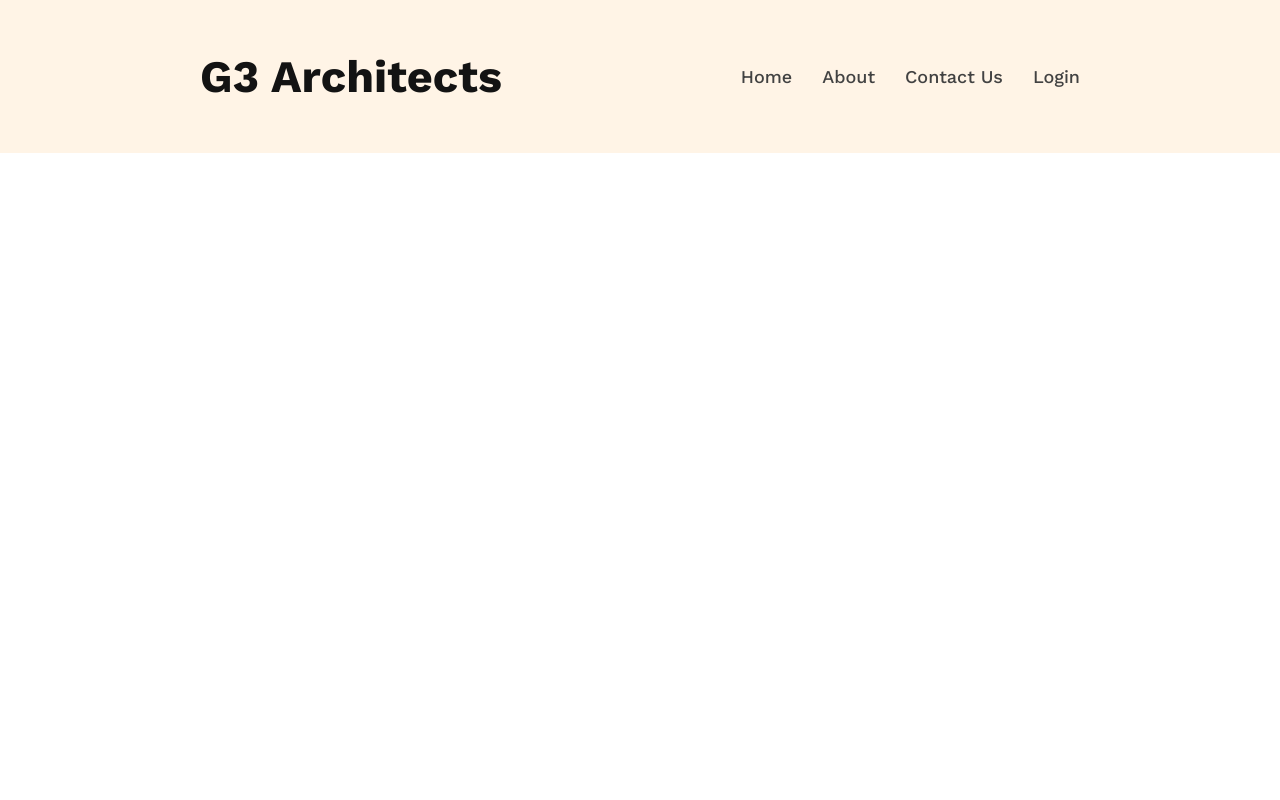
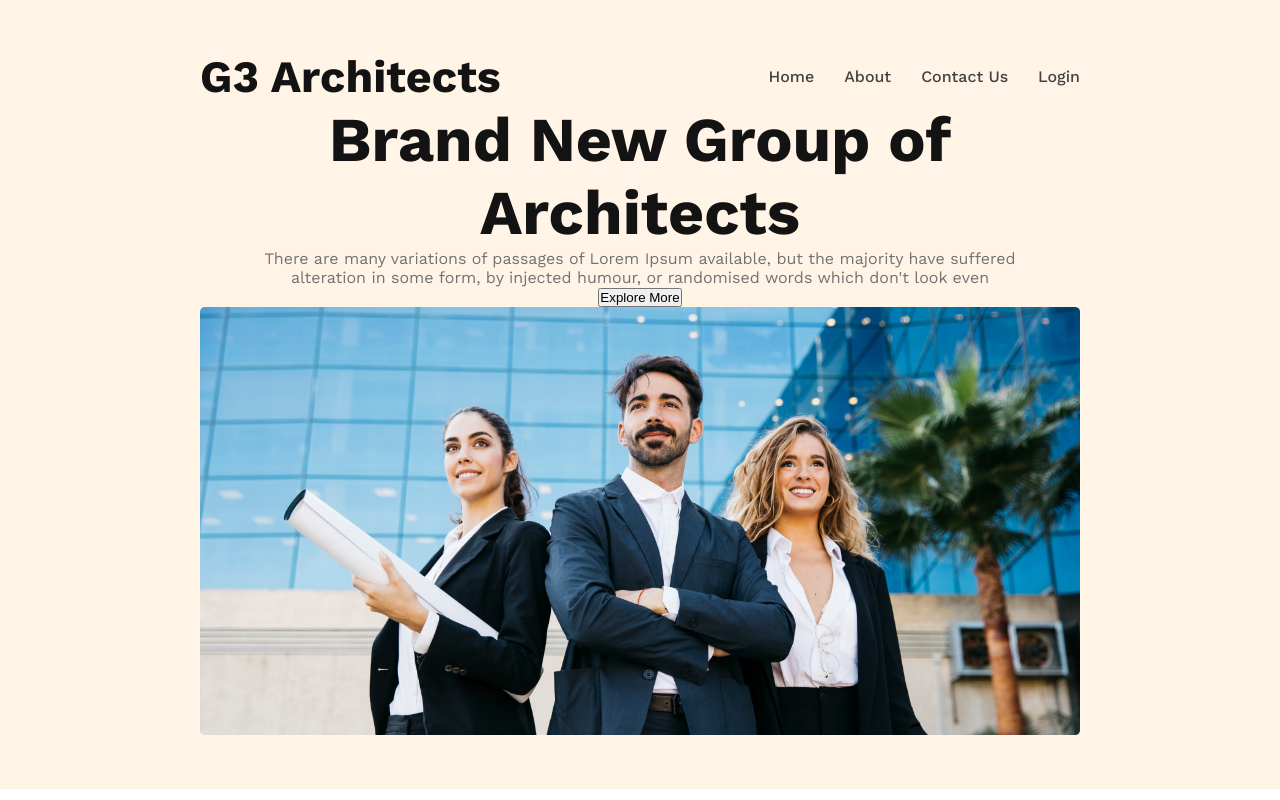
Before and after one commit to Foyez-Ahamed/g3-architects-website, a plain HTML site: page index.html in a window 1280 px wide. Drawn offline with nearby package versions, Linux system fonts and the light colour scheme.

Commit message:
banner content added

```diff
--- a/index.html
+++ b/index.html
@@ -27,6 +27,19 @@
         </ul>
     </nav>
     <!--navbar section  -->
+
+    <!-- banner section -->
+     <div class="banner">
+        <div class="banner-content">
+           <h1 class="banner-title">Brand New
+            Group of Architects
+            </h1>
+            <p class="banner-description">There are many variations of passages of Lorem Ipsum available, but the majority have suffered alteration in some form, by injected humour, or randomised words which don't look even</p>
+            <button class="btn-primary">Explore More</button>
+        </div>
+        <img class="banner-image" src="./images/banner.png" alt="banner">
+     </div>
+    <!-- banner section -->
     </header>
     <!-- header section -->
 
--- a/styles/architects.css
+++ b/styles/architects.css
@@ -9,12 +9,17 @@ body{
     font-family: 'Work Sans', sans-serif;
 }
 
+/* shared styles */
+
+/* shared styles */
+
 /* header section styles */
  header{
     background-color: rgba(255, 144, 14, 0.10);
     padding: 50px 200px;
  }
 
+ /* navbar styles */
  nav{
     display: flex;
     justify-content: space-between;
@@ -22,7 +27,7 @@ body{
  }
 
  .nav-title{
-    font-size: 45px;
+    font-size: 2.8rem;
     font-weight: 700;
     color: #131313;
  }
@@ -38,8 +43,31 @@ body{
 
  nav li a{
     text-decoration: none;
-    font-size: 18px;
+    font-size: 1rem;
     font-weight: 500;
     color: #424242;
  }
+ /* navbar styles */
+
+ /* banner styles */
+  .banner-content{
+    max-width: 800px;
+    text-align: center;
+    margin: 0 auto;
+  }
+
+  .banner-title{
+    font-size: 3.9rem;
+    font-weight: 700;
+    color: #131313;
+  }
+
+  .banner-description{
+    color: #727272;
+  }
+
+  .banner-image{
+   width: 100%;
+  }
+ /* banner styles */
 /* header section styles */
```
